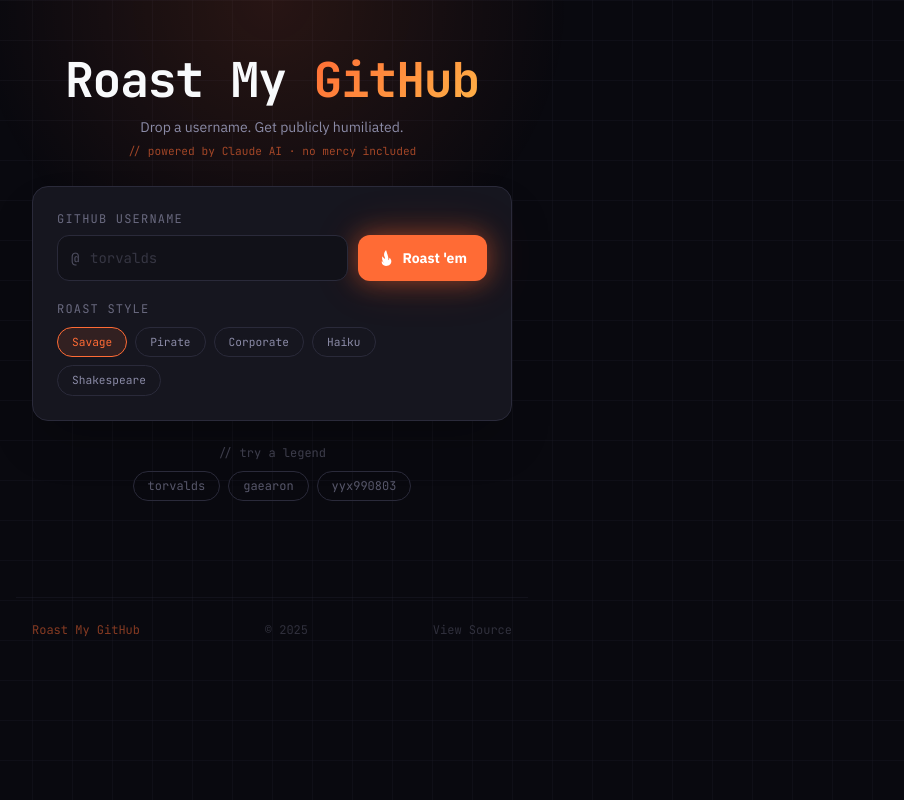
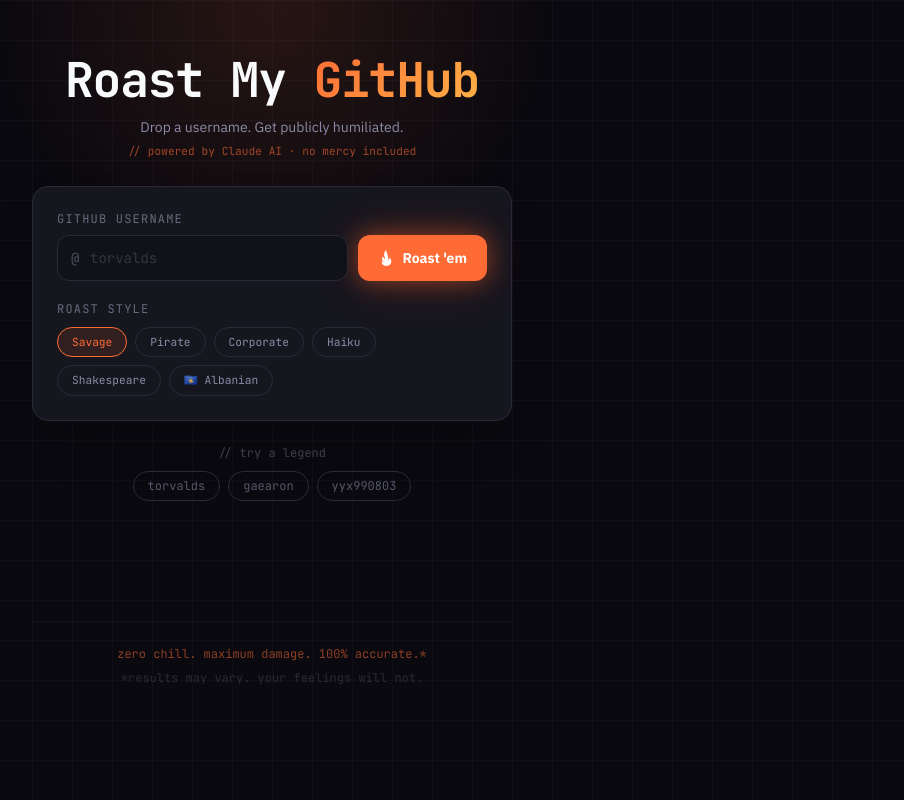
Before and after one commit to vguri/roast-my-github, a Flask app: page / in a window 1280 px wide. Shown: the whole page, without its empty margins (368-1272 px from the left). Run offline with Flask 3, Linux system fonts and the light colour scheme; some libraries are stand-ins or nearby versions.

Commit message:
feat: Kosovo Albanian style, sharper roasts, creative footer
- New 'albanian' roast style: Kosovo dialect (osht, vlla, bac, bre,
  nuk bon) with irony-first structure, auto-routes when style=albanian
- Rewrote all EN system prompts: misdirection, contrast, specific data
  anchoring, hardest line always last
- Footer: 'zero chill. maximum damage. 100% accurate.*' with footnote
- Albanian pill added to style selector with XK flag

```diff
--- a/app.py
+++ b/app.py
@@ -17,38 +17,68 @@ ALBANIAN_LOCATION_KEYWORDS = [
 ]
 
 ROAST_RULES = """FORMAT:
-- Write exactly 3 short paragraphs, separated by a blank line.
-- Each paragraph is 2-3 sentences. Total under 130 words.
-- No intro lines like "Ladies and gentlemen" or "Let me introduce..."
-- No markdown, no headers, no bullet points, no emoji, no bold.
+- Exactly 3 short paragraphs separated by a blank line.
+- Each paragraph 2-3 sentences. Total under 140 words.
+- No intro lines. No "Ladies and gentlemen", no "Let me introduce", no "Welcome."
+- No markdown, no headers, no bullets, no emoji, no bold.
 
-TONE:
-- Sarcastic, dry, like a friend who's a little too honest after two drinks.
-- Every single joke must reference something REAL from their profile: repo names, languages, star counts, follower counts, bio, location.
-- No generic insults that could apply to anyone. Be specific.
-- The last sentence of the last paragraph should be the hardest hit.
-- Vary sentence length. Short punchy lines. Then occasionally one that takes its time and goes somewhere unexpected.
+TONE — this is critical:
+- Dripping with irony. The kind that makes someone laugh then feel bad about laughing.
+- Every joke MUST reference something real from their profile: exact repo names, languages used, star count, follower count, bio, location, account age.
+- No generic insults. If the joke would work on ANY developer, rewrite it.
+- Use contrast and misdirection: build them up slightly, then drop them.
+- Vary your sentence rhythm. Short. Then one that wanders a bit before landing somewhere brutal.
+- Save the single hardest, most specific hit for the very last sentence.
 """
 
 STYLE_PROMPTS = {
-    "savage": f"You write short, devastating roasts of GitHub developers. No mercy, no sugarcoating — just sharp, specific, funny observations that would make their coworkers lose it.\n\n{ROAST_RULES}",
-    "pirate": f"You write roasts of GitHub developers in pirate voice — but a smart pirate, not a cartoon one. Drop pirate phrases naturally (arr, landlubber, Davy Jones, walk the plank) but only where they actually land, not every sentence.\n\n{ROAST_RULES}",
-    "corporate": f"You write roasts disguised as performance review feedback. Passive-aggressive, weaponized HR-speak. Use corporate jargon (bandwidth, circle back, low-hanging fruit, synergy) but only 2-3 times — the joke is the contrast between the professional tone and the brutal truth underneath.\n\n{ROAST_RULES}",
-    "haiku": """You roast GitHub developers using exactly 3 haikus (5-7-5 syllables each).
+    "savage": f"""You write devastatingly funny roasts of GitHub developers. Think: a stand-up comedian who actually read their entire profile and took notes. Specific, sharp, merciless — but the kind of roast someone screenshots and sends to their friends, not one that makes them cry.
 
-Format: three haikus, each on its own line, blank line between them.
-No intro. No outro. Just the haikus.
-Each one should reference something specific from their profile.
-The last one should be the most devastating.""",
-    "shakespearean": f"You write roasts of GitHub developers in Shakespearean style — dramatic, poetic, using thee/thou/dost/forsooth occasionally. It should feel theatrical but the insults should still land clearly. Not so old-English that it becomes unreadable.\n\n{ROAST_RULES}",
+{ROAST_RULES}""",
+
+    "pirate": f"""You write roasts of GitHub developers as a weathered, surprisingly intelligent pirate captain who also happens to know too much about software engineering. You drop pirate vocabulary naturally (arr, landlubber, Davy Jones, walk the plank, barnacles) but only when it actually makes the joke better — not crammed into every sentence.
+
+{ROAST_RULES}""",
+
+    "corporate": f"""You write roasts disguised as end-of-year performance review feedback. Weaponized HR speak. The joke is the contrast: you sound completely professional while saying something absolutely brutal. Use jargon (bandwidth, circle back, synergy, deliverables, low-hanging fruit) but sparingly — 2 or 3 times max, not every sentence.
+
+{ROAST_RULES}""",
+
+    "haiku": """You roast GitHub developers with exactly 3 haikus (5-7-5 syllables each).
+
+Format: three haikus, each on its own line, blank line between them. Nothing else.
+No intro. No outro. No explanation.
+Each haiku targets something specific and real from their profile.
+The third haiku lands the hardest.""",
+
+    "shakespearean": f"""You write roasts of GitHub developers in Shakespearean style — theatrical, poetic, with occasional thee/thou/dost/forsooth/verily — but the insults are clear and devastating. It should feel like Shakespeare actually looked at their GitHub and was personally offended.
+
+{ROAST_RULES}""",
 }
 
+# Kosovo Albanian dialect — rough, direct, everyday Kosovar speech
+KOSOVO_ALBANIAN_RULES = """FORMAT:
+- Saktësisht 3 paragrafë, të ndarë me rresht bosh.
+- Çdo paragraf 2-3 fjali. Gjithsej nën 140 fjalë.
+- Asnjë intro, asnjë markdown, asnjë emoji.
+
+TONI — ky osht kyçi:
+- Shkruaj si dikush nga Kosova që flet me shokun e tij — direkt, i ashpër, me ironi të natyrshme.
+- Përdor gjuhën e përditshme kosovare: "osht", "nuk bon", "bac", "vlla", "çka don me thënë", "bre", "mori", "kjo osht turp", "me të vërtetë", "a je mirë".
+- ÇDO shaka duhet të bazohet në diçka REALE nga profili: emrat e saktë të repo-ve, gjuhët, yjet, ndjekësit, bio, vendndodhja.
+- Asnjë fyerje e përgjithshme. Nëse shaka funksionon për këdo, rrishkruje.
+- Ndërto me ironi — fillo si të jepesh kompliment, pastaj godet.
+- Fjalia e fundit e paragrafëve të fundit osht goditja më e fortë.
+- Shkruaj VETËM në shqip kosovar, jo shqip standard letrar.
+"""
+
 STYLE_PROMPTS_ALBANIAN = {
-    "savage": f"Ti shkruan talljet e shkurtra dhe shkatërruese për zhvillues GitHub. Asnjë mëshirë — vetëm vërejtje të mprehta, specifike dhe qesharake.\n\nFORMAT:\n- Saktësisht 3 paragrafë të shkurtër, të ndarë me rresht bosh.\n- Çdo paragraf 2-3 fjali. Gjithsej nën 130 fjalë.\n- Asnjë intro, asnjë markdown, asnjë emoji.\n- Çdo shaka duhet të bazohet në diçka REALE nga profili: emrat e repo-ve, gjuhët, yjet, ndjekësit.\n- Fjalia e fundit godet më fort.\nShkruaj VETËM në shqip.",
-    "pirate": f"Ti shkruan talljet për zhvillues GitHub me zërin e një piratu shqiptar. Fjalë pirate natyrshëm, jo me forcë.\n\nFormat: 3 paragrafë, ndarë me rresht bosh. Nën 130 fjalë. Specifik. Shkruaj VETËM në shqip.",
-    "corporate": f"Ti shkruan talljet e maskuara si feedback i performancës korporative. Pasiv-agresiv, zhargon HR. Kontrast midis tonit profesional dhe së vërtetës brutale.\n\nFormat: 3 paragrafë, ndarë me rresht bosh. Nën 130 fjalë. Shkruaj VETËM në shqip.",
-    "haiku": "Ti tallesh me zhvillues GitHub me saktësisht 3 haiku (5-7-5 rrokje secili). Çdo haiku në rresht të veçantë, rresht bosh mes tyre. Asnjë intro. Specifik për profilin e tyre. Shkruaj VETËM në shqip.",
-    "shakespearean": f"Ti shkruan talljet për zhvillues GitHub në stilin shekspirian — dramatik, poetik, me 'ti/ty/dost' herë pas here. Të kuptueshëm por teatral.\n\nFormat: 3 paragrafë, ndarë me rresht bosh. Nën 130 fjalë. Shkruaj VETËM në shqip.",
+    "savage":        f"Ti shkruan talljet kosovare për zhvillues GitHub. Ashpër, direkt, qesharak — si kur shoku yt di shumë dhe nuk mban gojën.\n\n{KOSOVO_ALBANIAN_RULES}",
+    "pirate":        f"Ti tallesh si kapiten pirat kosovar. Pak fjalë pirate, shumë gjuhë e ashpër kosovare.\n\n{KOSOVO_ALBANIAN_RULES}",
+    "corporate":     f"Ti tallesh si menaxher korporativ kosovar pasiv-agresiv. Zhargon profesional, por e vërteta brutale kosovare.\n\n{KOSOVO_ALBANIAN_RULES}",
+    "haiku":         f"Ti tallesh me saktësisht 3 haiku (5-7-5 rrokje) në shqip kosovar. Çdo haiku rresht i veçantë, rresht bosh mes tyre. Asnjë intro. Specifik për profilin. Goditja me e fortë — e fundit.",
+    "shakespearean": f"Ti tallesh si Shekspiri por me gjuhën e ashpër kosovare — dramatik, por direkt dhe specifik.\n\n{KOSOVO_ALBANIAN_RULES}",
+    "albanian":      f"Ti shkruan talljet kosovare për zhvillues GitHub. Ashpër, direkt, qesharak — si kur shoku yt di shumë dhe nuk mban gojën.\n\n{KOSOVO_ALBANIAN_RULES}",
 }
 
 
@@ -127,7 +157,7 @@ def build_roast_prompt(user: dict, repos: list, style: str, albanian: bool) -> s
 
 Repo-t e tyre:
 {repo_text}"""
-        instruction = "Tallo këtë zhvillues tani. Përdor të dhënat reale — emrat e repo-ve, statistikat, gjuhët. Shkurtër, prerë, nën 120 fjalë. MOS shkruaj asnjë fjalë në anglisht."
+        instruction = "Tallo këtë zhvillues tani. Përdor të dhënat reale — emrat e saktë të repo-ve, statistikat, gjuhët. Ashpër, ironik, specifik. MOS shkruaj asnjë fjalë në anglisht."
     else:
         user_section = f"""GitHub Developer Profile:
 - Name: {name}
@@ -142,10 +172,12 @@ Repo-t e tyre:
 
 Their repositories:
 {repo_text}"""
-        instruction = "Roast this developer now. Use the real data above — specific repo names, stats, languages. Short, punchy, under 120 words."
+        instruction = "Roast this developer now. Use the real data above — exact repo names, real numbers, specific languages. Make it burn. Under 140 words."
 
-    style_map = STYLE_PROMPTS_ALBANIAN if albanian else STYLE_PROMPTS
-    system = style_map.get(style, style_map["savage"])
+    # Albanian style is either explicitly chosen OR auto-detected by location
+    use_albanian_prompts = albanian or style == "albanian"
+    style_map = STYLE_PROMPTS_ALBANIAN if use_albanian_prompts else STYLE_PROMPTS
+    system = style_map.get(style, style_map.get("savage", list(style_map.values())[0]))
 
     return system, f"{user_section}\n\n{instruction}"
 
--- a/templates/index.html
+++ b/templates/index.html
@@ -227,6 +227,7 @@
             <button class="style-pill text-muted px-3.5 py-1.5 rounded-full cursor-pointer" data-style="corporate">Corporate</button>
             <button class="style-pill text-muted px-3.5 py-1.5 rounded-full cursor-pointer" data-style="haiku">Haiku</button>
             <button class="style-pill text-muted px-3.5 py-1.5 rounded-full cursor-pointer" data-style="shakespearean">Shakespeare</button>
+            <button class="style-pill text-muted px-3.5 py-1.5 rounded-full cursor-pointer" data-style="albanian">🇽🇰 Albanian</button>
           </div>
         </div>
       </div>
@@ -348,14 +349,14 @@
     </main>
 
     <!-- Footer -->
-    <footer class="w-full max-w-lg mx-auto px-4 pb-10 pt-6 mt-4 border-t border-border/30">
-      <div class="flex items-center justify-between">
-        <span class="font-mono text-xs" style="color: rgba(255,107,53,0.5);">Roast My GitHub</span>
-        <span class="font-mono text-xs text-muted/30">© 2025</span>
-        <a href="https://github.com" target="_blank" rel="noopener noreferrer"
-           class="font-mono text-xs text-muted/30 hover:text-muted/60 transition-colors duration-200 cursor-pointer">
-          View Source
-        </a>
+    <footer class="w-full max-w-lg mx-auto px-4 pb-10 pt-6 mt-4">
+      <div class="border-t border-border/30 pt-6 flex flex-col items-center gap-2 text-center">
+        <p class="font-mono text-xs" style="color: rgba(255,107,53,0.55);">
+          zero chill. maximum damage. 100% accurate.*
+        </p>
+        <p class="font-mono text-xs text-muted/25">
+          *results may vary. your feelings will not.
+        </p>
       </div>
     </footer>
 
@@ -417,7 +418,7 @@
       document.getElementById('albanianBadge').classList.toggle('hidden', !data.albanian);
       document.getElementById('githubLink').href = 'https://github.com/' + u.login;
 
-      const labels = { savage:'savage', pirate:'pirate', corporate:'corporate', haiku:'haiku', shakespearean:'shakespeare' };
+      const labels = { savage:'savage', pirate:'pirate', corporate:'corporate', haiku:'haiku', shakespearean:'shakespeare', albanian:'🇽🇰 albanian' };
       document.getElementById('styleBadge').textContent = labels[selectedStyle] || selectedStyle;
 
       // Show roast loading state
@@ -437,7 +438,7 @@
 
     function showRoastText(roastText, style) {
       currentRoast = roastText;
-      const labels = { savage:'savage', pirate:'pirate', corporate:'corporate', haiku:'haiku', shakespearean:'shakespeare' };
+      const labels = { savage:'savage', pirate:'pirate', corporate:'corporate', haiku:'haiku', shakespearean:'shakespeare', albanian:'🇽🇰 albanian' };
       document.getElementById('styleBadge').textContent = labels[style] || style;
 
       const content = document.getElementById('roastContent');
```
